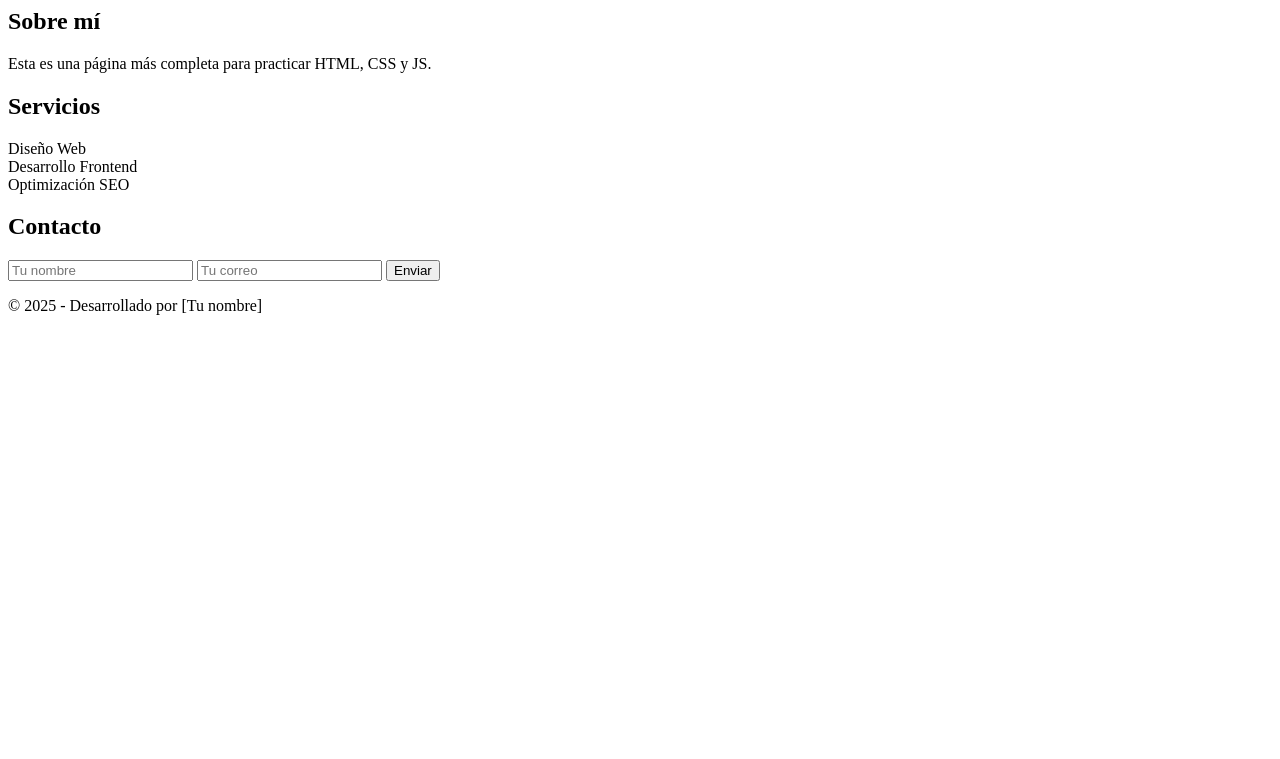
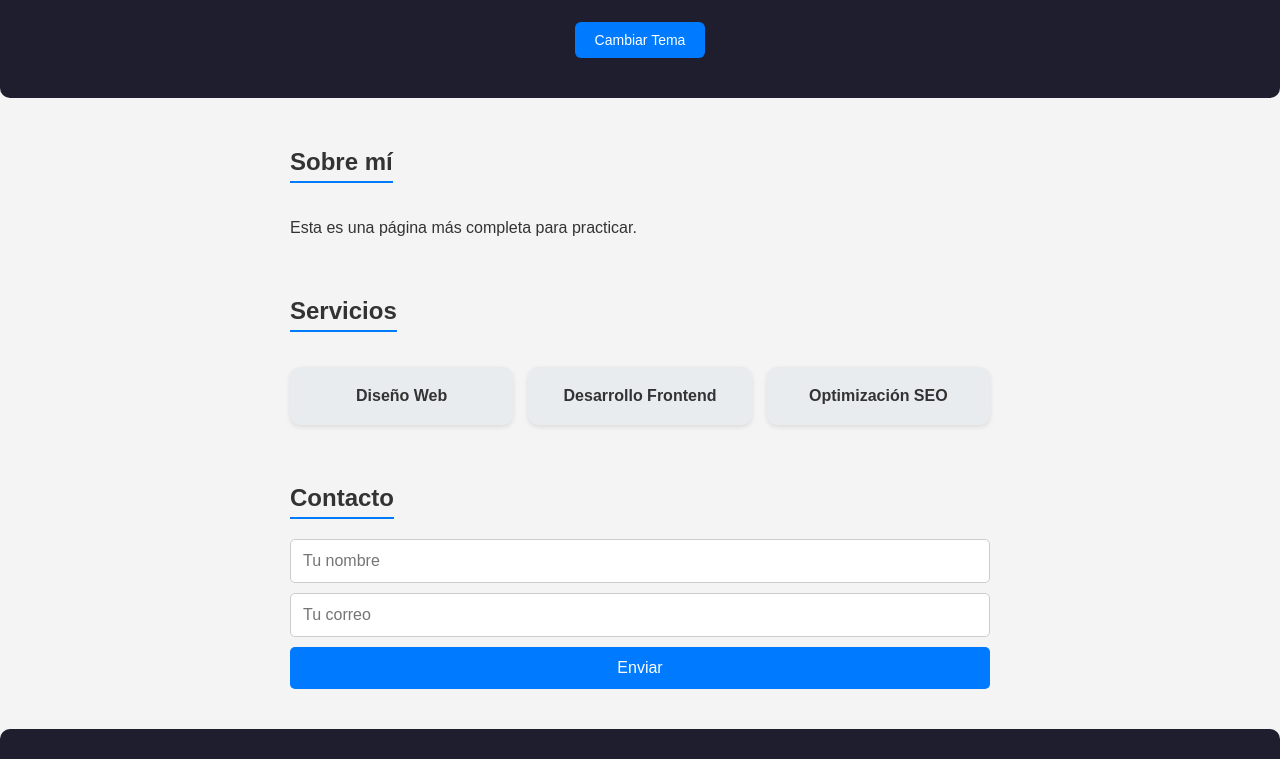
Before and after one commit to Vic-gar24/Mi-sitio, a plain HTML site: page index.html in a window 1280 px wide. Shown: the part 113-872 px from the top of the page. Before the commit the page ends 800 px from the top, so only its background shows below. Drawn offline with Linux system fonts and the light colour scheme; a script that the page names is missing.

Commit message:
Segundo Cambio

```diff
--- a/index.html
+++ b/index.html
@@ -4,7 +4,7 @@
     <meta charset="UTF-8">
     <meta name="viewport" content="width=device-width, initial-scale=1.0">
     <title>Mi Sitio</title>
-    <!--<link rel="stylesheet" href="style.css">-->
+    <link rel="stylesheet" href="style.css">
 
 </head>
 <body>
@@ -16,7 +16,7 @@
     <main class="contenido">
         <section class="sobre-mi">
             <h2>Sobre mí</h2>
-            <p>Esta es una página más completa para practicar HTML, CSS y JS.</p>
+            <p>Esta es una página más completa para practicar.</p>
         </section>
 
        <section class="servicios">
@@ -39,7 +39,7 @@
     </main>
 
     <footer class="footer">
-        <p>© 2025 - Desarrollado por [Tu nombre]</p>
+
     </footer>
 
     <script src="crip.js"></script>
```
